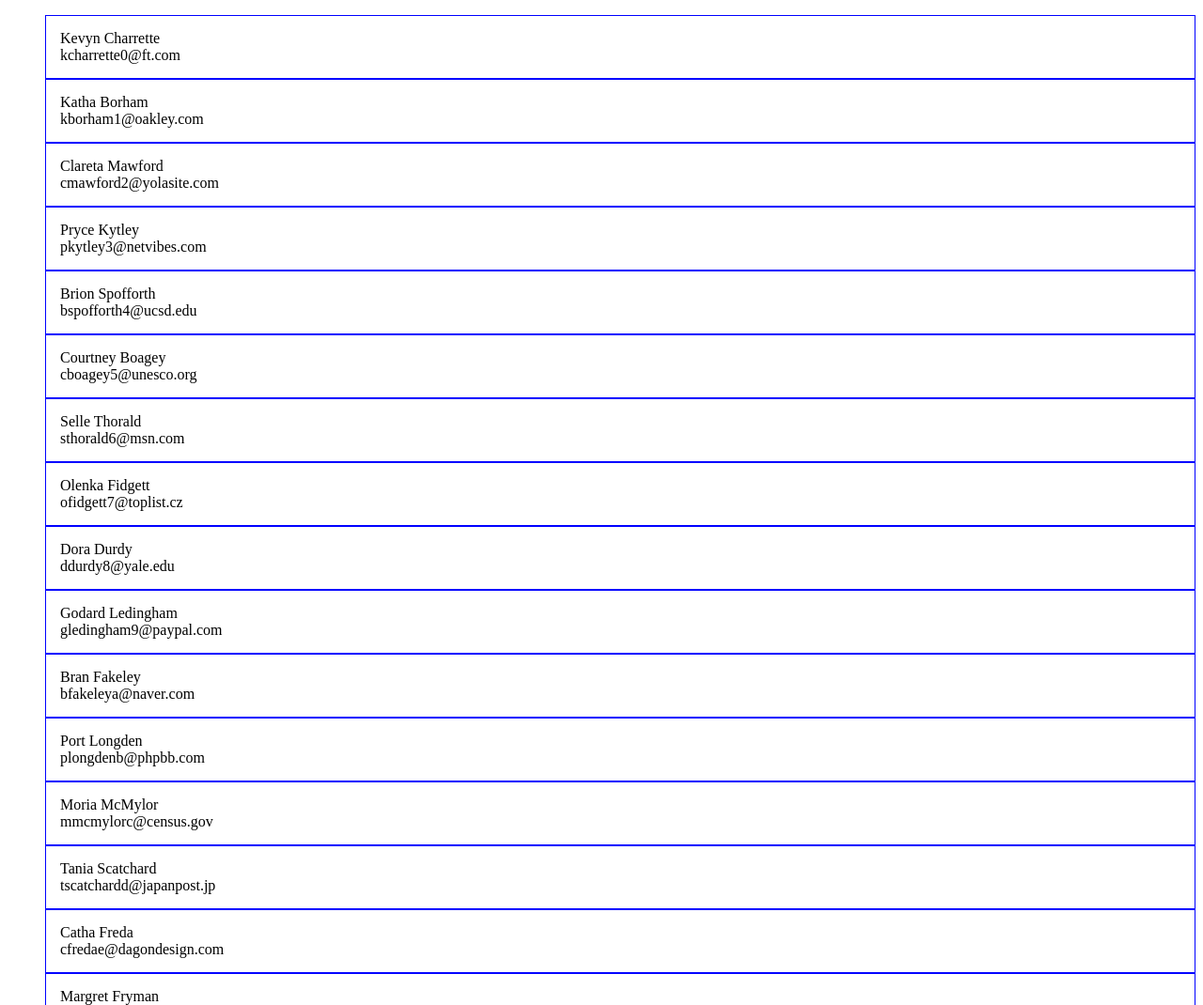
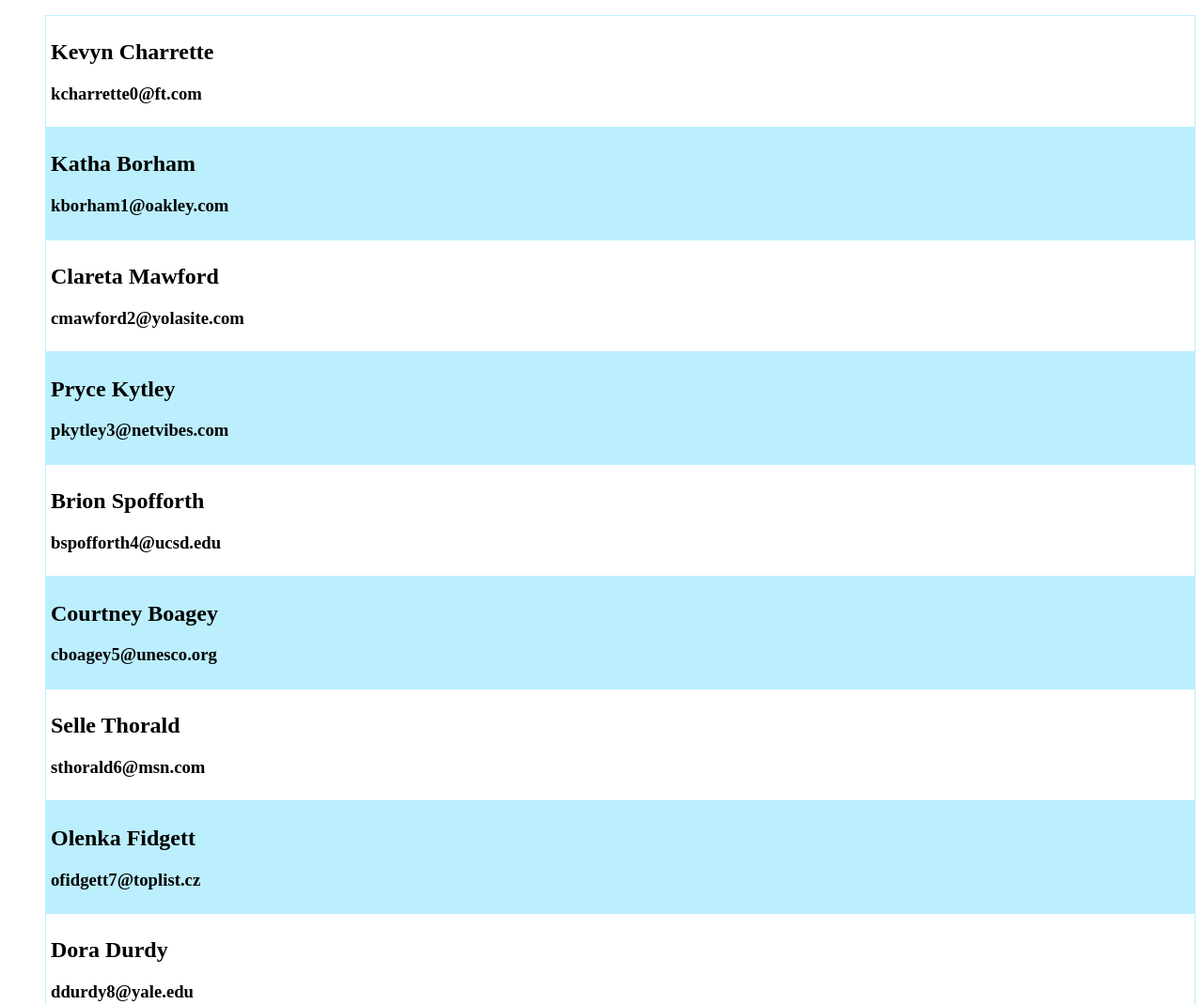
Before and after one commit to scalka/React, a React app in the folder react-app/: page / in a window 1280 px wide. Shown: the top 1070 px of the page at 94% size. Built offline with nearby package versions, Linux system fonts and the light colour scheme.

Commit message:
reactive listy

```diff
--- a/react-app/public/style.css
+++ b/react-app/public/style.css
@@ -7,6 +7,9 @@ ul {
   list-style: none;
 }
 li {
-  padding: 15px;
-  border: 1px solid blue;
+  padding: 5px;
+  border: 1px solid #BBEFFD;
 }
+li:nth-child(even) {
+    background: #BBEFFD;
+}
--- a/react-app/src/Listy.js
+++ b/react-app/src/Listy.js
@@ -15,9 +15,9 @@ class Listy extends React.Component {
     //   list.push(<li key={i}>{users[i]}</li>);
     // }
 
-    const list = listlong.map( (u,i) => {
-      return <li key={i}>
-              {u.first_name} {u.last_name} <br /> {u.email}
+    const list = listlong.map( (u) => {
+      return <li key={u.id}>
+              <h2>{u.first_name} {u.last_name}</h2> <h3>{u.email}</h3>
             </li>;
     });
 
```
